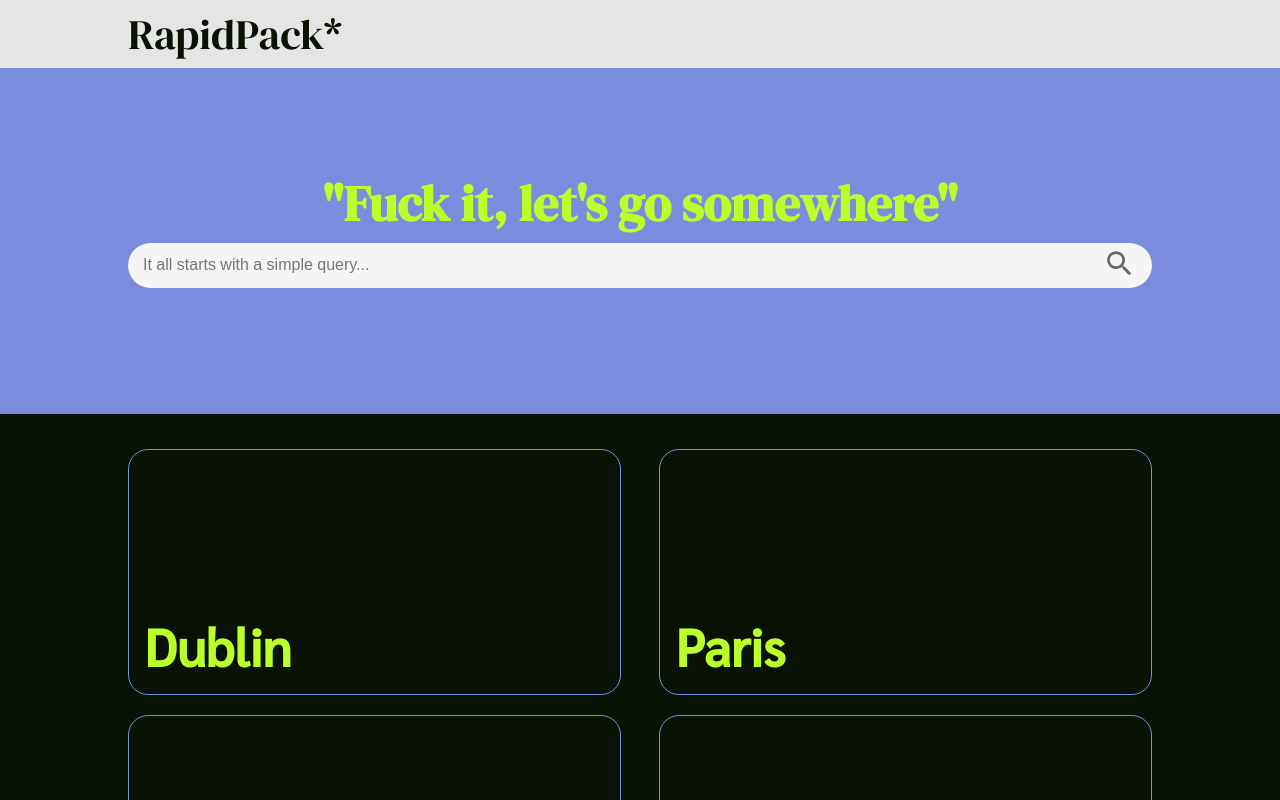
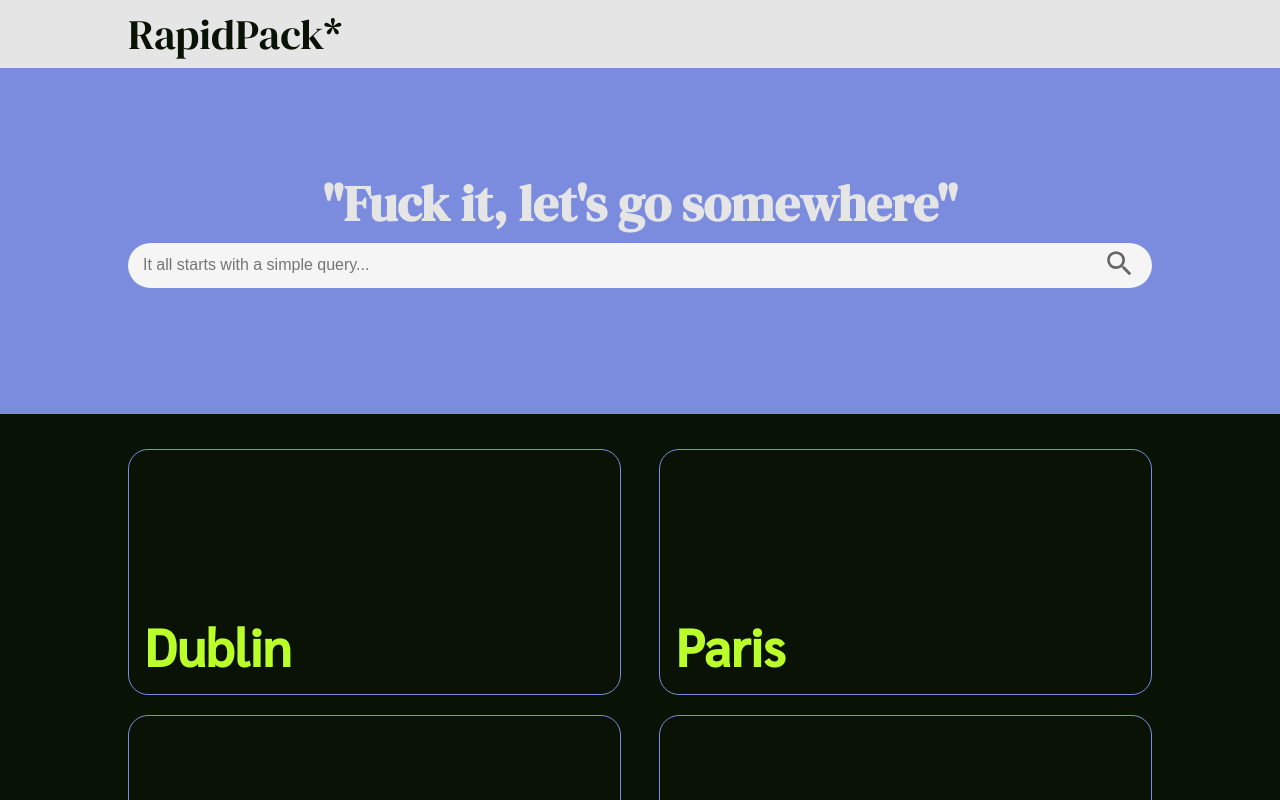
Before and after one commit to Matt-478/Capstone_Project_Travel, a React (Create React App) app in the folder capstone-travel/: page /home in a window 1280 px wide. Shown: the top 800 px of the page. Built offline with nearby package versions, Linux system fonts and the light colour scheme.

Commit message:
Update App.css

```diff
--- a/capstone-travel/src/App.css
+++ b/capstone-travel/src/App.css
@@ -88,8 +88,8 @@ a { text-decoration: none; }
 .head-line h2{
   font-family: 'DM Serif Display', serif;
   font-size: 50px;
-  /* color: var(--corn-grey-bg); */
-  color: var(--corn-green-bright);
+  color: var(--corn-grey-bg);
+  /* color: var(--corn-green-bright); */
 }
 
 
```
